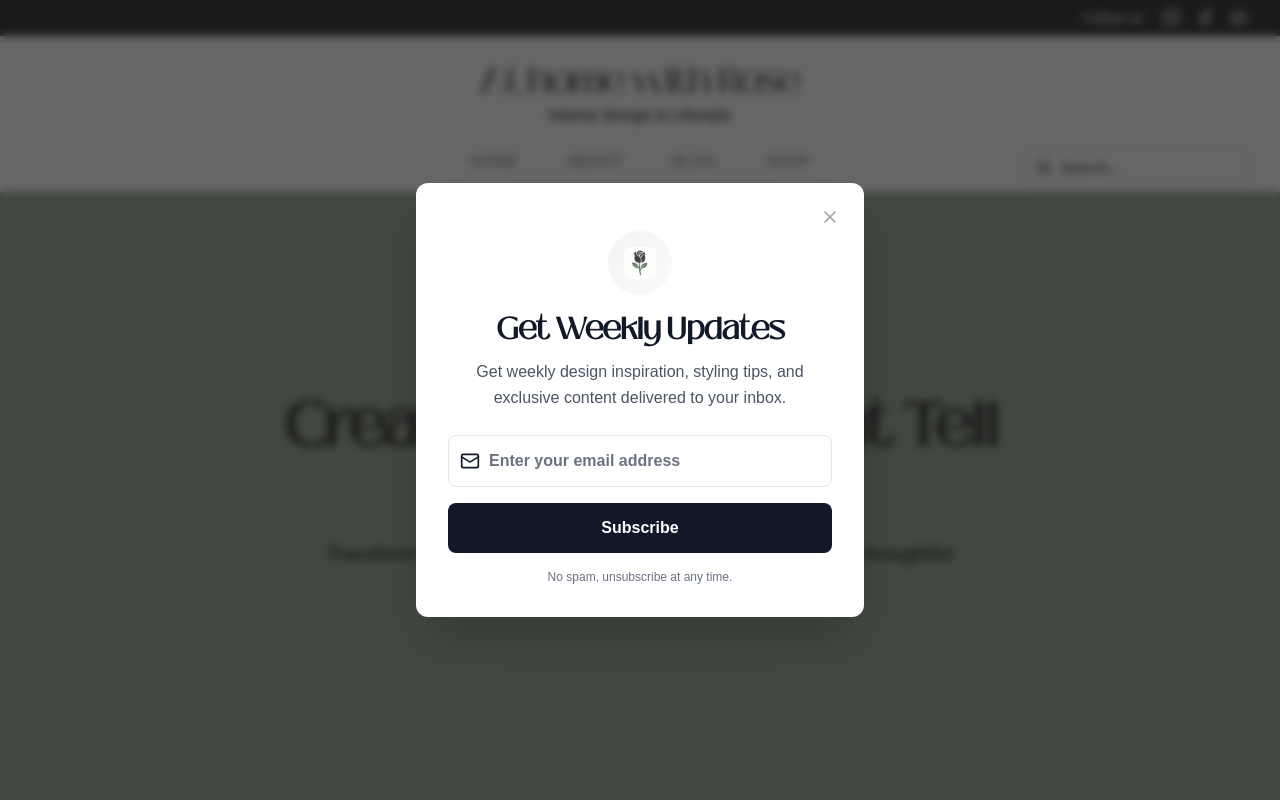
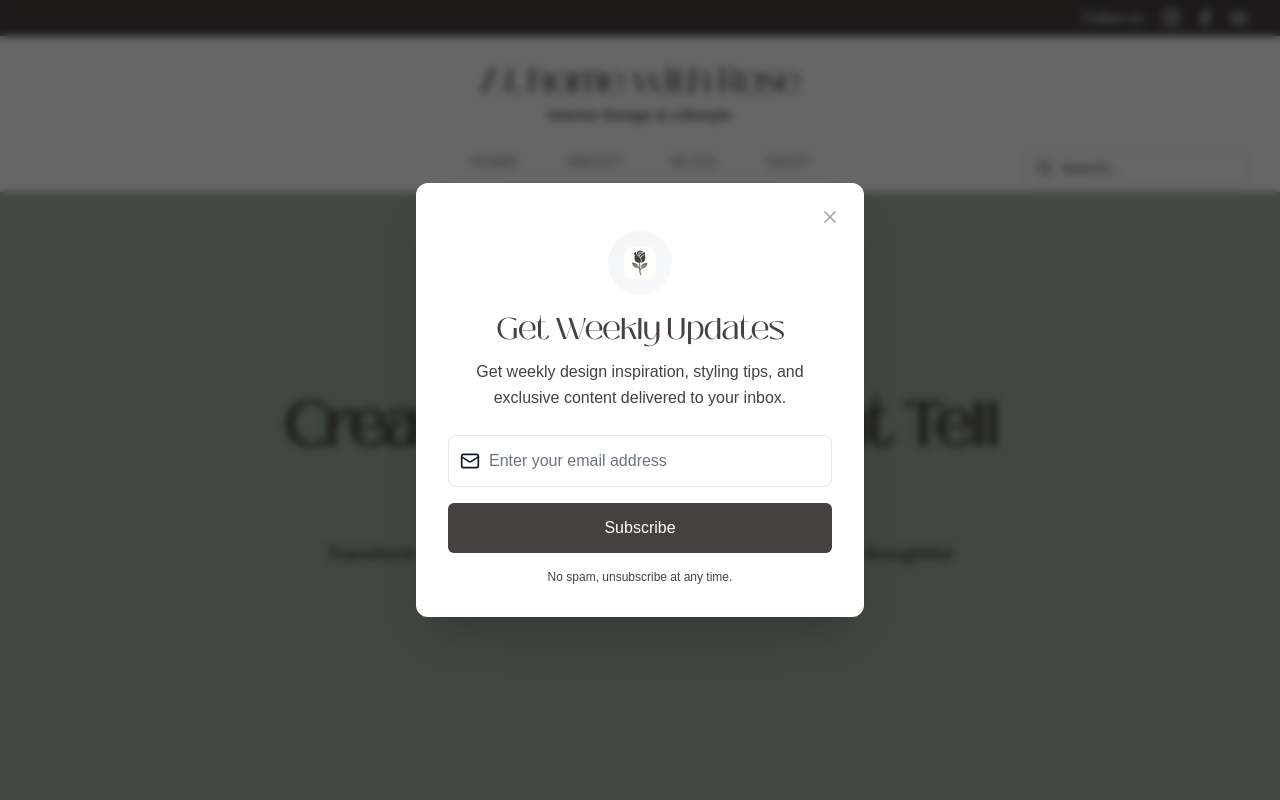
Before and after one commit to Squeegle/Ashley-Website, a Next.js app: page / in a window 1280 px wide. Shown: the top 800 px of the page. Built offline with nearby package versions, Linux system fonts and the light colour scheme; a web font is replaced by a local one.

Commit message:
change colors on popup greeting

```diff
--- a/src/components/ui/NewsletterModal.tsx
+++ b/src/components/ui/NewsletterModal.tsx
@@ -1,7 +1,7 @@
 'use client';
 
 import { useState, FormEvent } from 'react';
-import { X, Mail } from 'lucide-react';
+import { X, Mail, Check } from 'lucide-react';
 import Image from 'next/image';
 
 /**
@@ -118,22 +118,24 @@ export default function NewsletterModal({ isVisible, onClose }: NewsletterModalP
                 priority
               />
             </div>
-            <h2 id="modal-title" className="text-2xl md:text-3xl font-serif text-gray-900 mb-3">
+            <h2 id="modal-title" className="text-2xl md:text-3xl font-serif text-primary mb-3">
               Get Weekly Updates
             </h2>
-            <p className="text-gray-600 text-base leading-relaxed max-w-sm mx-auto">
+            <p className="text-primary text-base leading-relaxed max-w-sm mx-auto">
               Get weekly design inspiration, styling tips, and exclusive content delivered to your inbox.
             </p>
           </div>
 
           {/* Success state */}
           {isSuccess ? (
-            <div className="text-center py-4">
+            <div className="text-center">
               <div className="inline-flex items-center justify-center w-12 h-12 bg-green-100 rounded-full mb-4">
-                <Mail className="w-6 h-6 text-green-600" />
+                <Check className="w-6 h-6 text-green-600" />
               </div>
-              <h3 className="text-lg font-semibold text-gray-900 mb-2">Welcome aboard!</h3>
-              <p className="text-gray-600">You&apos;ll receive your first inspiration email soon.</p>
+              <h3 className="text-xl font-serif text-primary mb-2">Thank you for subscribing!</h3>
+              <p className="text-primary">
+                We're excited to share our latest updates with you.
+              </p>
             </div>
           ) : (
             /* Sign-up form */
@@ -144,16 +146,16 @@ export default function NewsletterModal({ isVisible, onClose }: NewsletterModalP
                   Email address
                 </label>
                 <div className="relative">
-                  <Mail className="absolute left-3 top-1/2 transform -translate-y-1/2 w-5 h-5 text-gray-400" />
+                  <Mail className="absolute left-3 top-1/2 transform -translate-y-1/2 w-5 h-5 text-primary" />
                   <input
                     type="email"
                     id="email"
+                    name="email"
                     value={email}
                     onChange={(e) => setEmail(e.target.value)}
                     placeholder="Enter your email address"
-                    className="w-full pl-10 pr-4 py-3 border border-gray-200 rounded-lg focus:ring-2 focus:ring-purple-500 focus:border-transparent transition-all duration-200 text-gray-900 placeholder-gray-500"
+                    className="w-full pl-10 pr-4 py-3 border border-gray-200 rounded-lg focus:outline-none focus:ring-2 focus:ring-primary focus:border-transparent text-primary placeholder-gray-400"
                     required
-                    disabled={isSubmitting}
                   />
                 </div>
                 {error && (
@@ -165,7 +167,7 @@ export default function NewsletterModal({ isVisible, onClose }: NewsletterModalP
               <button
                 type="submit"
                 disabled={isSubmitting || !email}
-                className="w-full py-3 px-6 bg-gray-900 text-white font-semibold rounded-lg hover:bg-gray-800 focus:ring-2 focus:ring-gray-500 focus:ring-offset-2 transition-all duration-200 disabled:opacity-50 disabled:cursor-not-allowed"
+                className="w-full inline-flex items-center justify-center gap-2 px-6 py-3 bg-primary text-white dark-button-text rounded-md hover:bg-primary-dark transition-colors duration-200 font-semibold disabled:opacity-50 disabled:cursor-not-allowed"
               >
                 {isSubmitting ? (
                   <span className="flex items-center justify-center">
@@ -184,7 +186,7 @@ export default function NewsletterModal({ isVisible, onClose }: NewsletterModalP
 
           {/* Privacy note */}
           {!isSuccess && (
-            <p className="text-xs text-gray-500 text-center mt-4">
+            <p className="text-xs text-primary text-center mt-4">
               No spam, unsubscribe at any time.
             </p>
           )}
```
